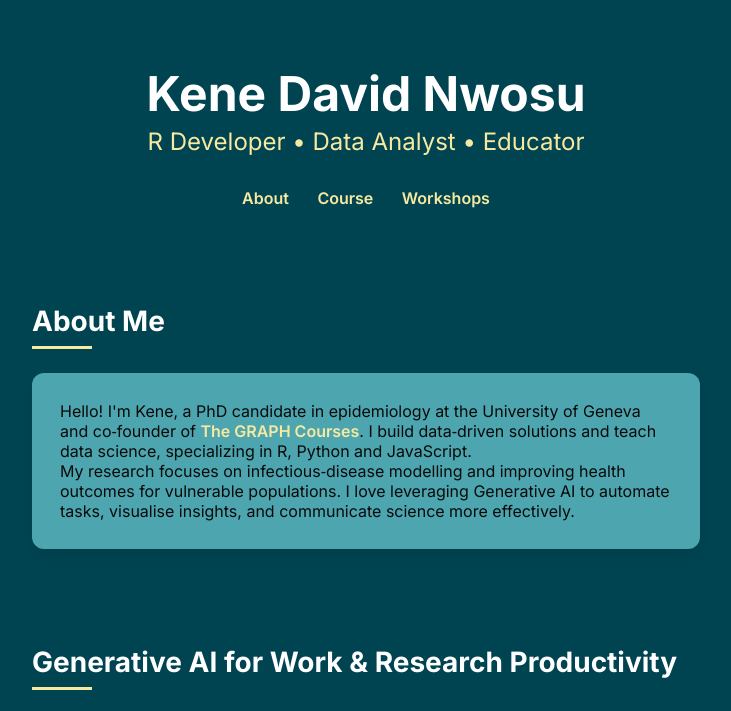
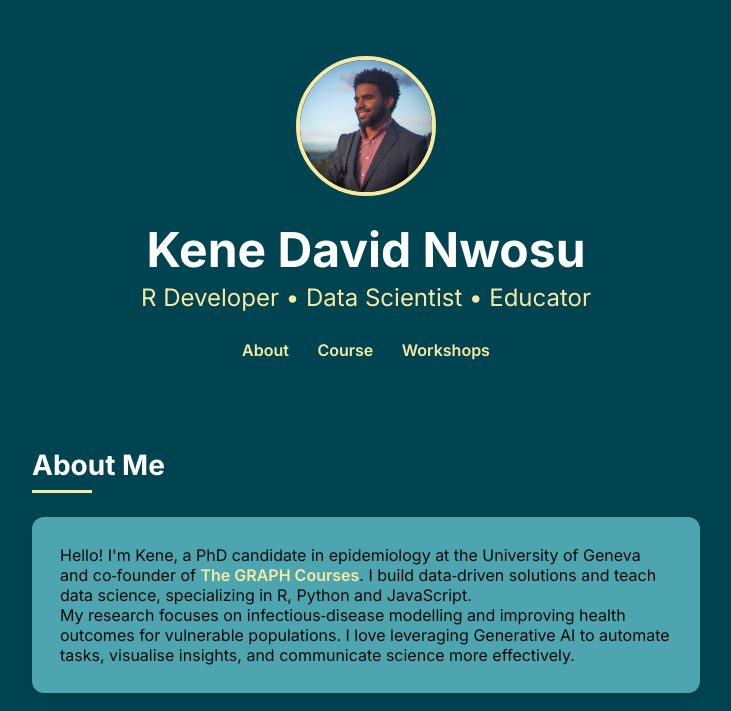
Before and after one commit to kendavidn/my_graph_portfolio, a plain HTML site: page index.html in a window 1280 px wide. Shown: the top 711 px of the page, without its empty margins (274-1005 px from the left). Drawn offline with Linux system fonts and the light colour scheme.

Commit message:
Update index.html

```diff
--- a/index.html
+++ b/index.html
@@ -33,12 +33,20 @@
     /*––––  Layout ––––*/
     header{
       text-align:center;
-      padding:4rem 1rem 3rem;
+      padding:3.5rem 1rem 2.5rem;
+    }
+    .avatar{
+      width:140px;
+      height:140px;
+      border-radius:50%;
+      object-fit:cover;
+      border:4px solid var(--pale-yellow);
+      margin:0 auto 1.25rem;
     }
     header h1{font-size:2.5rem;font-weight:700;margin-bottom:0.25rem;}
     header p.subtitle{font-size:1.25rem;color:var(--pale-yellow);}
 
-    nav{margin-top:2rem;}
+    nav{margin-top:1.75rem;}
     nav a{margin:0 0.75rem;}
 
     main section{
@@ -80,8 +88,9 @@
 </head>
 <body>
   <header>
+    <img src="https://github.com/kendavidn/my_graph_portfolio/blob/main/linkedin%20photo%20-%20Kene%20David%20Nwosu%20(1).png?raw=true" alt="Portrait of Kene David Nwosu" class="avatar">
     <h1>Kene David Nwosu</h1>
-    <p class="subtitle">R Developer • Data Analyst • Educator</p>
+    <p class="subtitle">R Developer • Data Scientist • Educator</p>
     <nav>
       <a href="#about">About</a>
       <a href="#course">Course</a>
```
